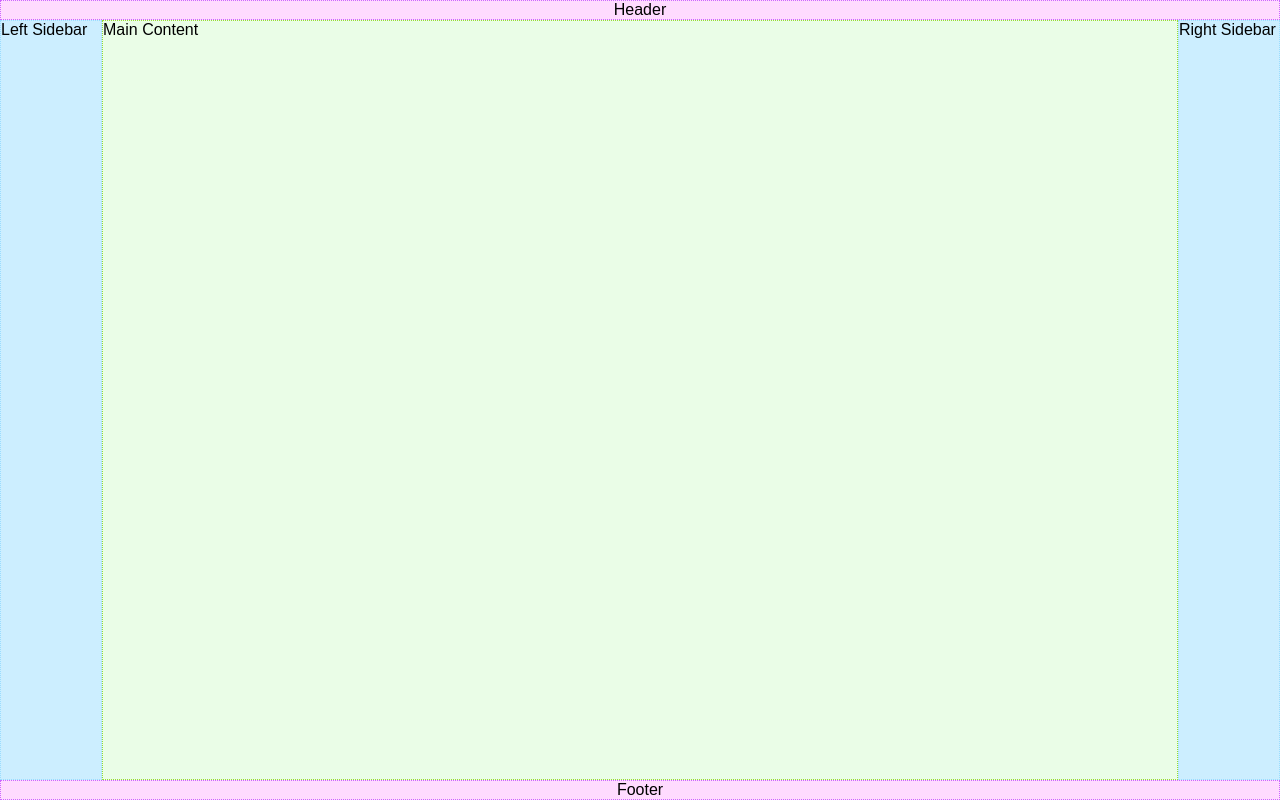
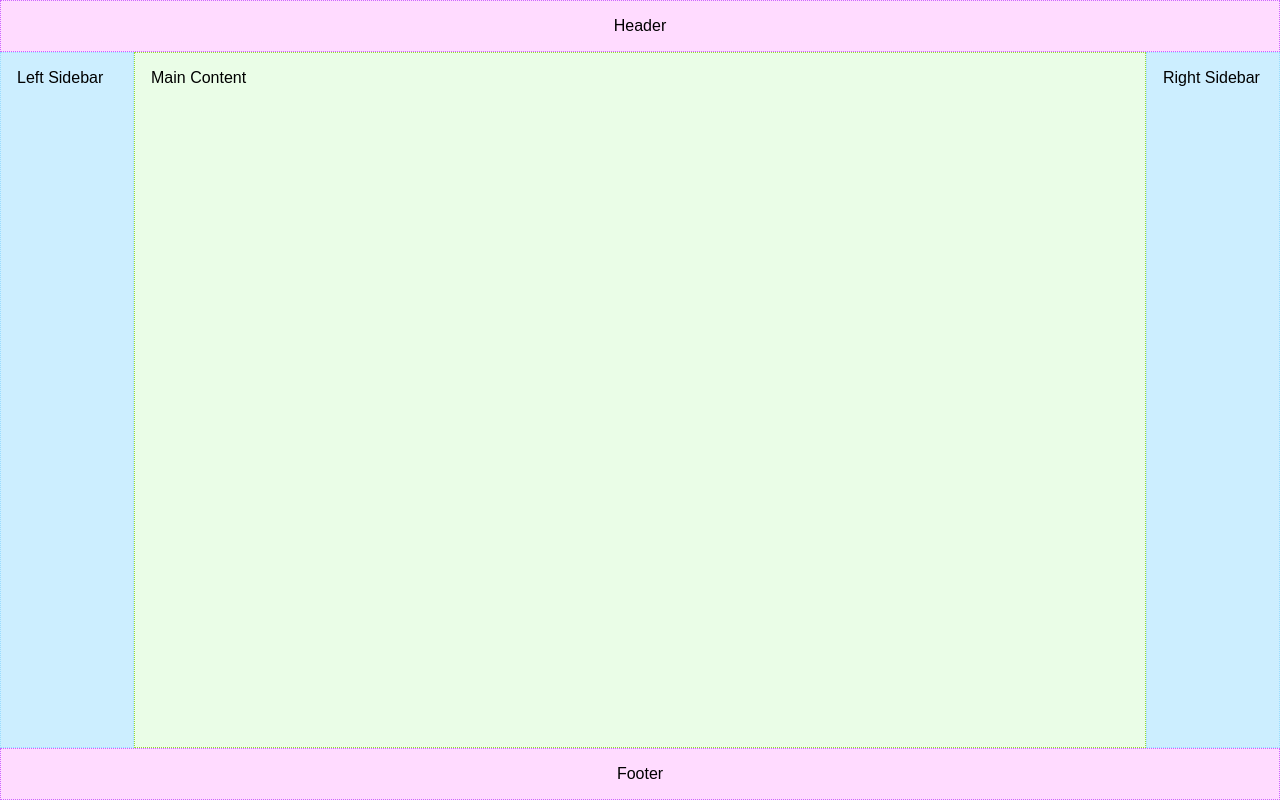
Before and after one commit to thejohnyu/css-layout-holy-grail-layout, a website: page index.html in a window 1280 px wide. Drawn offline with Linux system fonts and the light colour scheme.

Commit message:
Add padding

```diff
--- a/styles.css
+++ b/styles.css
@@ -13,6 +13,7 @@ body {
 header, footer {
   text-align: center;
   color: black;
+  padding: 1rem;
   background-color: hsl(300, 100%, 93%);
   border: 1px dotted hsl(280, 100%, 70%);
 }
@@ -24,12 +25,14 @@ header, footer {
 
 .sidebar {
   flex: 0 0 100px; /* Fixed width for sidebars */
+  padding: 1rem;
   background-color: hsl(200, 100%, 90%);
   border: 1px dotted hsl(200, 100%, 80%);
 }
 
 main {
   flex: 1; /* Flexible area that takes up the remaining space */
+  padding: 1rem;
   background-color: hsl(113, 85%, 95%);
   border: 1px dotted hsl(84, 71%, 53%);
 }
```
